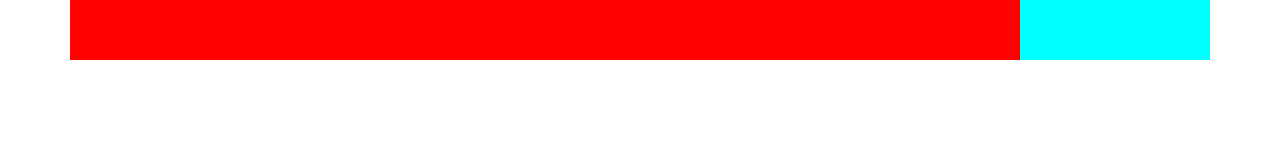
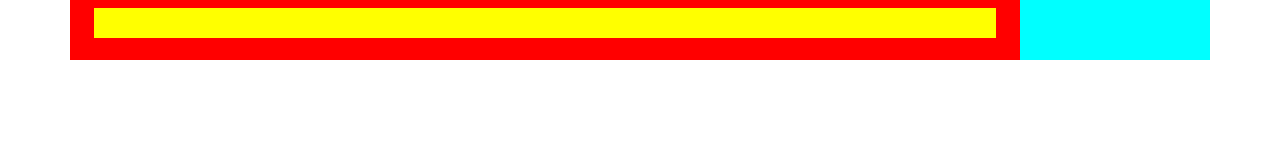
Before and after one commit to soubhagyasethy/learning-bootstrap, a plain HTML site: page index.html in a window 1280 px wide. Drawn offline with nearby package versions, Linux system fonts and the light colour scheme.

Commit message:
margin & display utilities

```diff
--- a/index.html
+++ b/index.html
@@ -15,9 +15,14 @@
     <div class="container">
       <div class="row" style="background-color: blue; height: 60px">
         <div
-          class="col-12 col-sm-6 col-md-7 col-lg-4 col-xl-10"
+          class="col-12 col-sm-6 col-md-7 col-lg-4 col-xl-10 d-md-none d-lg-block px-4"
           style="background-color: red; height: 60px"
-        ></div>
+        >
+          <div
+            style="background-color: yellow; height: 30px"
+            class="mt-2"
+          ></div>
+        </div>
 
         <div
           class="col-12 col-sm-6 col-md-3 col-lg-8 col-xl-2"
```
